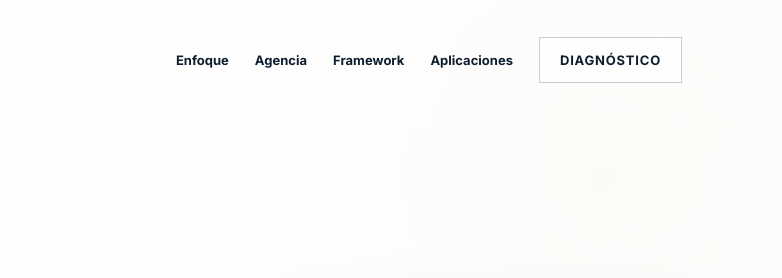
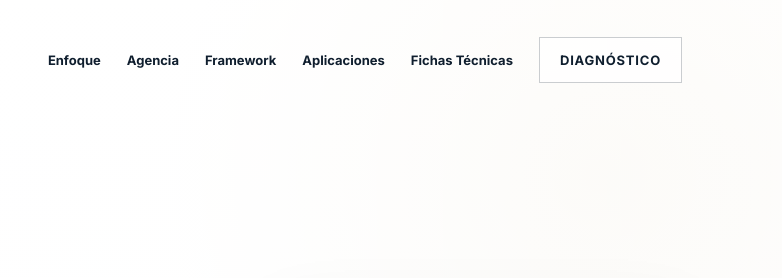
Before and after one commit to andrezconz/orion, a website built with Vite: page index.html in a window 1280 px wide. Shown: the top 278 px of the page, 498-1280 px from the left. Built offline with nearby package versions, Linux system fonts and the light colour scheme; a web font is replaced by a local one.

Commit message:
Add Fichas Técnicas to navigation menu

```diff
--- a/index.html
+++ b/index.html
@@ -121,6 +121,7 @@
           <a href="#agencia" class="nav-link">Agencia</a>
           <a href="#proceso" class="nav-link">Framework</a>
           <a href="#aplicaciones" class="nav-link">Aplicaciones</a>
+          <a href="portfolio-government-solutions.html" target="_blank" class="nav-link">Fichas Técnicas</a>
           <a href="#diagnostico" class="btn btn-outline">Diagnóstico</a>
         </div>
       </nav>
```
